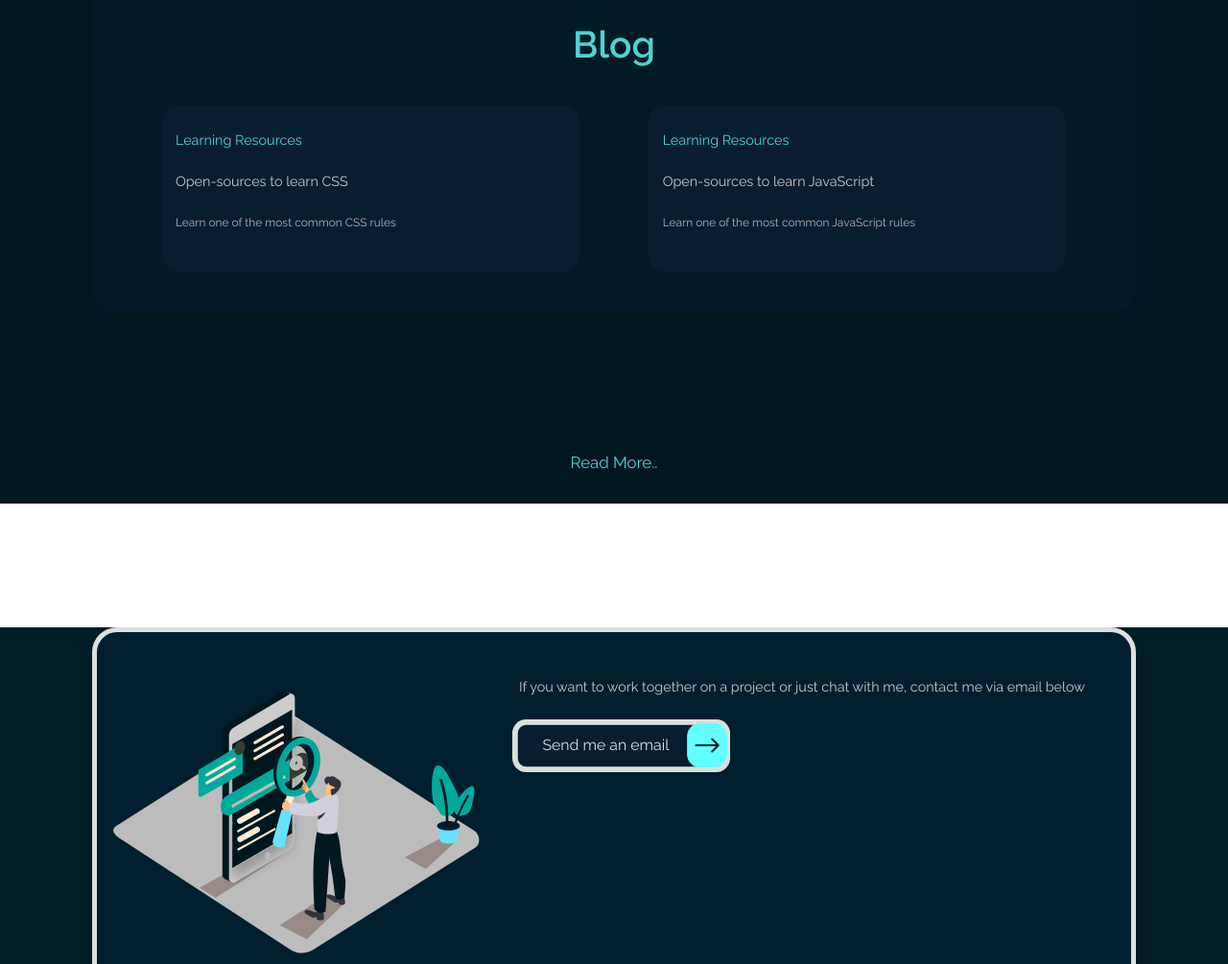
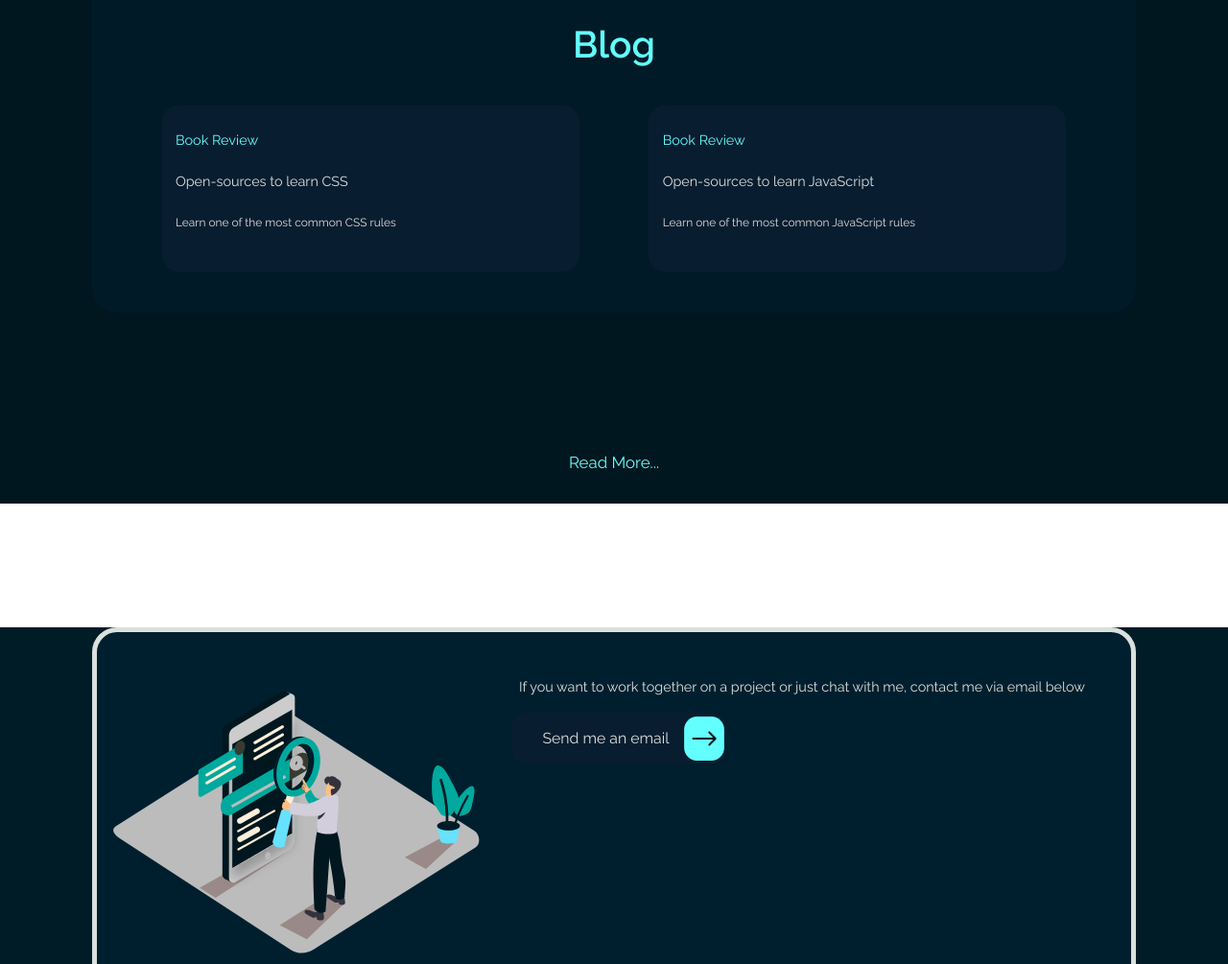
Before and after one commit to TarouShota/personal-website, a plain HTML site: page index.html in a window 1280 px wide. Shown: the part 3980-4985 px from the top of the page at 96% size. Drawn offline with Linux system fonts and the light colour scheme.

Commit message:
Revert "to action button change"
This reverts commit 22ea3c4f4aa34913fd51a8c7eea451d385e0a272.
reverting previous commit

```diff
--- a/index.html
+++ b/index.html
@@ -80,19 +80,19 @@
                 </section>
                 <section class='two-cards-section'>
                     <section class='card-section'>
-                        <h4 class='secondary-color'>Learning Resources</h4>
-                        <h4 class='dark-gray'>Open-sources to learn CSS</h4>
-                        <h5 class='darker-gray'>Learn one of the most common CSS rules</h5>
+                        <h4 class='main-color'>Book Review</h4>
+                        <h4>Open-sources to learn CSS</h4>
+                        <h5>Learn one of the most common CSS rules</h5>
                     </section>
                     <section class='card-section'>
-                        <h4 class='secondary-color'>Learning Resources</h4>
-                        <h4 class='dark-gray'>Open-sources to learn JavaScript</h4>
-                        <h5 class='darker-gray'>Learn one of the most common JavaScript rules</h5>
+                        <h4 class='main-color'>Book Review</h4>
+                        <h4>Open-sources to learn JavaScript</h4>
+                        <h5>Learn one of the most common JavaScript rules</h5>
 
                     </section>
                 </section>
             </article>
-            <h3 class='secondary-color'>Read More..</h3>
+            <h3 class='main-color'>Read More...</h3>
         </article>
 
     </main>
@@ -102,12 +102,12 @@
                 <img src="/Svgs/Sending emails_Isometric 1.svg" alt="searching phone image" id="last-ilustration">
             </div>
             <div>
-                <p id='footer-text' class='dark-gray'>
+                <p id='footer-text'>
                     If you want to work together on a project or just chat with me, contact me via email below
                 </p>
                 <div id='email-button'>
                     <h2>Send me an email</h2>
-                    <img src="/Svgs/arrow-in-rectrangle.svg" alt="" style="width: 3rem;margin: 0.2rem;">
+                    <img src="/Svgs/arrow-in-rectrangle.svg" alt="" style="width: 3rem;">
 
                 </div>
             </div>
--- a/style.css
+++ b/style.css
@@ -43,12 +43,6 @@ header{
 
 #logo-header{
     font-size: 1.2rem;
-    @font-face {
-        font-family: '';
-        src: url('fonts/EntezareZohoor2.eot'), url('fonts/EntezareZohoor2.ttf') format('truetype'), url('fonts/EntezareZohoor2.svg') format('svg');
-        font-weight: normal;
-        font-style: normal;
-    }
 }
 
 
@@ -76,15 +70,7 @@ article{
 .main-color{
     color: #63FFFF;
 }
-.secondary-color{
-    color: #52D2D6;
-}
-.dark-gray{
-    color:#C4C8CC
-}
-.darker-gray{
-    color: #AFB2B5
-}
+
 article p{
     color:#DAE0DD;
     font-size: 1.8rem;
@@ -210,7 +196,6 @@ article p{
     flex-direction: column;
     align-items: center;
     margin-bottom: 1rem;
-    color: #52D2D6;
 }
 .card-section>p{
     font-size: 1rem;
@@ -253,7 +238,6 @@ article:last-of-type{
     font-size: 1rem;
     line-height: 2rem;
     text-align: start;
-    padding-bottom: 0.5rem;
 }
 
 #email-button{
@@ -267,7 +251,6 @@ article:last-of-type{
     border-radius: 1rem;
     padding-left: 1rem;
     margin-left: -0.5rem;
-    box-shadow: 0px 0px 0px 0.4rem #dae0dd inset;
 }
 div>h2{
     padding-left: 1.2rem;
```
Also changed, not shown: Svgs/Belmont Regular.otf (deleted).
